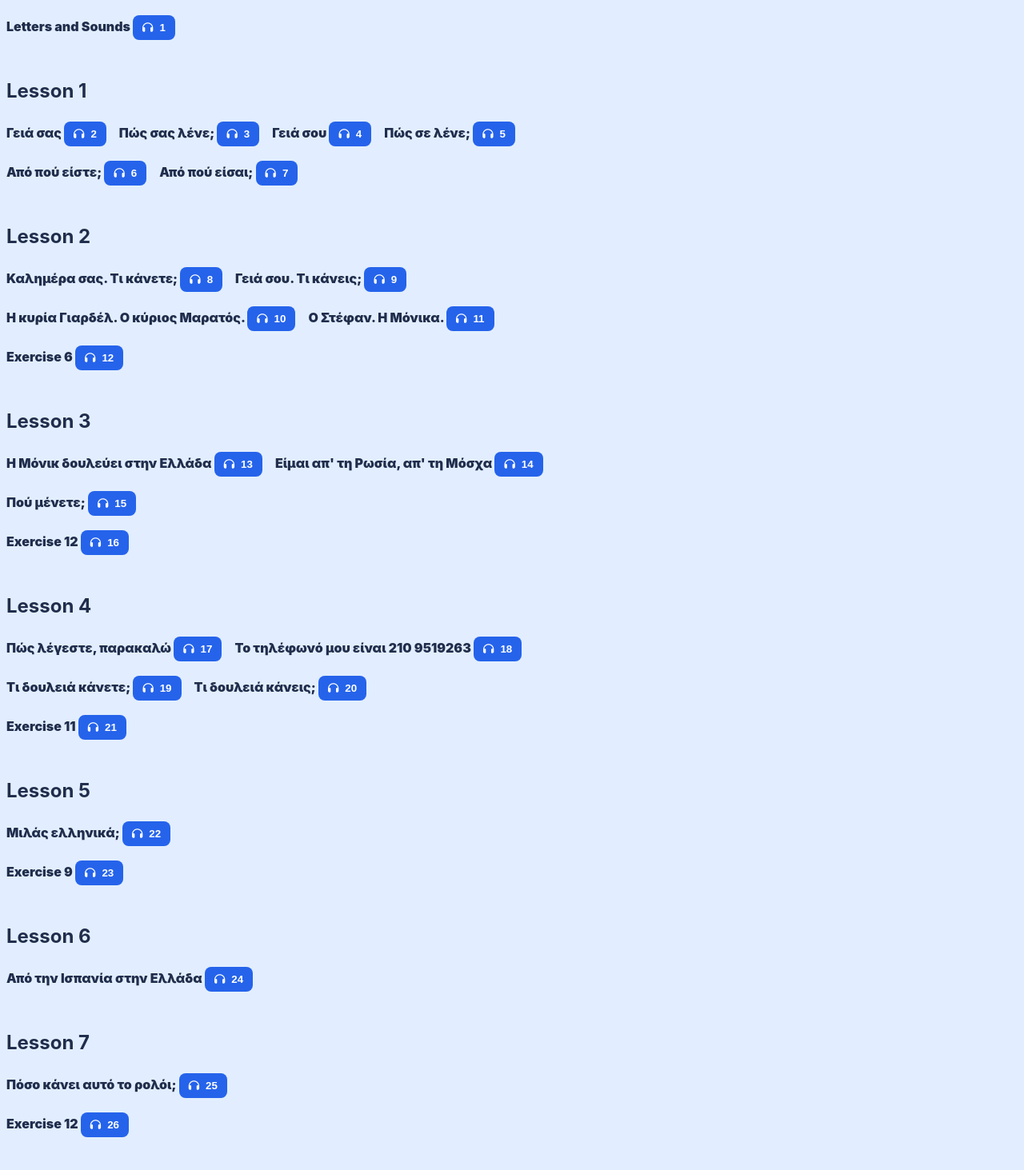
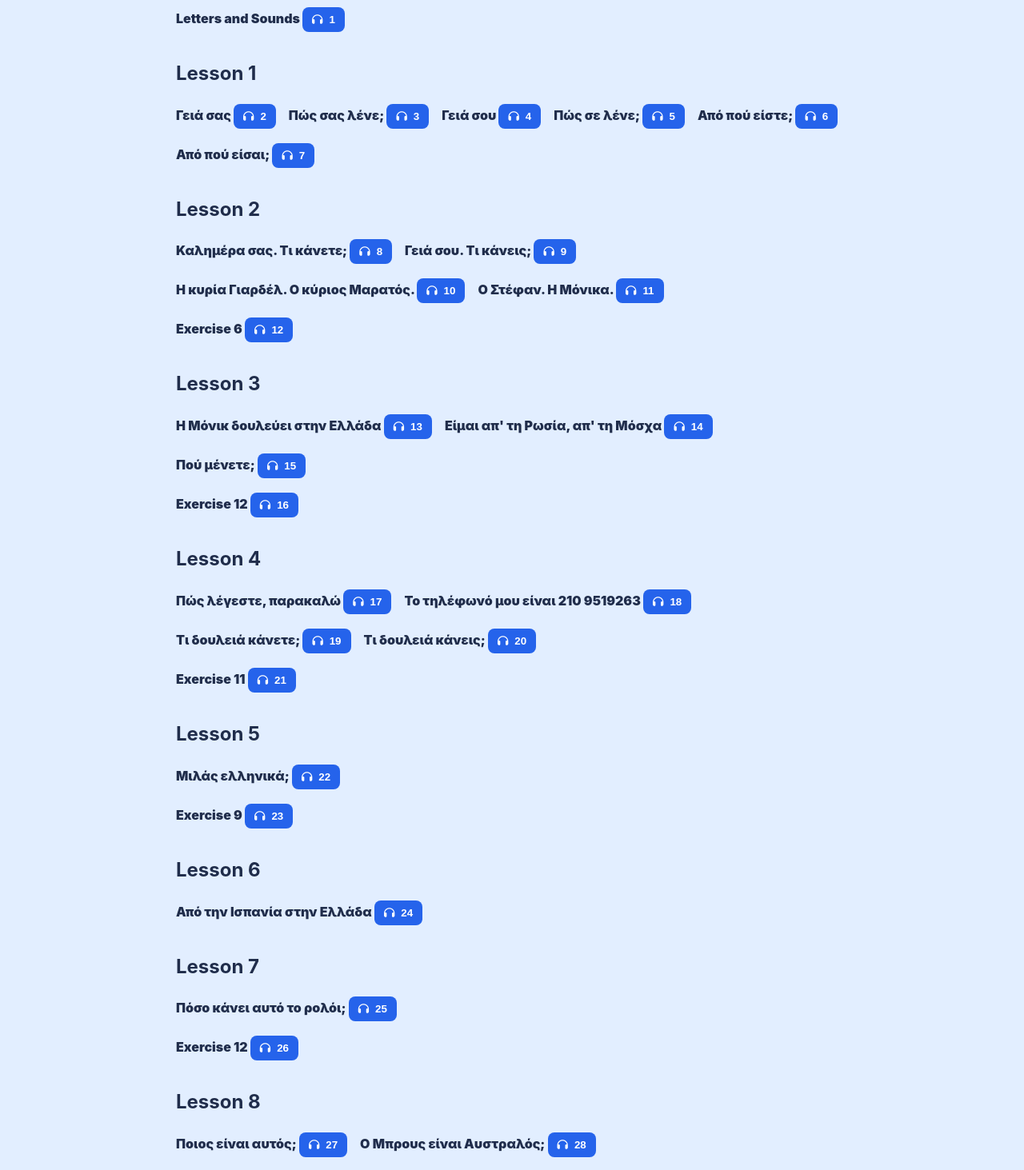
Before and after one commit to Antzy21/greek-audio-lessons, a Vue app: page / in a window 1280 px wide. Shown: the part 120-1583 px from the top of the page at 80% size. Built offline with nearby package versions, Linux system fonts and the light colour scheme.

Commit message:
Use classes for styling

```diff
--- a/src/App.vue
+++ b/src/App.vue
@@ -7,94 +7,94 @@ import AudioPlayer from './components/AudioPlayer.vue'
 
   <h2>Introduction</h2>
 
-  <div>
-    <span>Letters and Sounds <AudioPlayer src="../assets/01-IntroductoryLesson.mp3" buttonText="1" /></span>
+  <div class="lesson">
+    <span class="lesson-title">Letters and Sounds <AudioPlayer src="../assets/01-IntroductoryLesson.mp3" buttonText="1" /></span>
   </div>
 
   <h2>Lesson 1</h2>
 
-  <div>
-    <span>Γειά σας <AudioPlayer src="../assets/02-Lesson1-1.mp3" buttonText="2" /></span>
-    <span>Πώς σας λένε; <AudioPlayer src="../assets/03-Lesson1-2.mp3" buttonText="3" /></span>
-    <span>Γειά σου <AudioPlayer src="../assets/04-Lesson1-3.mp3" buttonText="4" /></span>
-    <span>Πώς σε λένε; <AudioPlayer src="../assets/05-Lesson1-4.mp3" buttonText="5" /></span>
-    <span>Από πού είστε; <AudioPlayer src="../assets/06-Lesson1-5.mp3" buttonText="6" /></span>
-    <span>Από πού είσαι; <AudioPlayer src="../assets/07-Lesson1-6.mp3" buttonText="7" /></span>
+  <div class="lesson">
+    <span class="lesson-title">Γειά σας <AudioPlayer src="../assets/02-Lesson1-1.mp3" buttonText="2" /></span>
+    <span class="lesson-title">Πώς σας λένε; <AudioPlayer src="../assets/03-Lesson1-2.mp3" buttonText="3" /></span>
+    <span class="lesson-title">Γειά σου <AudioPlayer src="../assets/04-Lesson1-3.mp3" buttonText="4" /></span>
+    <span class="lesson-title">Πώς σε λένε; <AudioPlayer src="../assets/05-Lesson1-4.mp3" buttonText="5" /></span>
+    <span class="lesson-title">Από πού είστε; <AudioPlayer src="../assets/06-Lesson1-5.mp3" buttonText="6" /></span>
+    <span class="lesson-title">Από πού είσαι; <AudioPlayer src="../assets/07-Lesson1-6.mp3" buttonText="7" /></span>
   </div>
 
   <h2>Lesson 2</h2>
 
-  <div>
-    <span>Καλημέρα σας. Τι κάνετε; <AudioPlayer src="../assets/08-Lesson2-1.mp3" buttonText="8" /></span>
-    <span>Γειά σου. Τι κάνεις; <AudioPlayer src="../assets/09-Lesson2-2.mp3" buttonText="9" /></span>
-    <span>Η κυρία Γιαρδέλ. Ο κύριος Μαρατός. <AudioPlayer src="../assets/10-Lesson2-3.mp3" buttonText="10" /></span>
-    <span>Ο Στέφαν. Η Μόνικα. <AudioPlayer src="../assets/11-Lesson2-4.mp3" buttonText="11" /></span>
+  <div class="lesson">
+    <span class="lesson-title">Καλημέρα σας. Τι κάνετε; <AudioPlayer src="../assets/08-Lesson2-1.mp3" buttonText="8" /></span>
+    <span class="lesson-title">Γειά σου. Τι κάνεις; <AudioPlayer src="../assets/09-Lesson2-2.mp3" buttonText="9" /></span>
+    <span class="lesson-title">Η κυρία Γιαρδέλ. Ο κύριος Μαρατός. <AudioPlayer src="../assets/10-Lesson2-3.mp3" buttonText="10" /></span>
+    <span class="lesson-title">Ο Στέφαν. Η Μόνικα. <AudioPlayer src="../assets/11-Lesson2-4.mp3" buttonText="11" /></span>
   </div>
 
-  <div>
-    <span>Exercise 6 <AudioPlayer src="../assets/12-Lesson2-5.mp3" buttonText="12" /></span>
+  <div class="lesson">
+    <span class="lesson-title">Exercise 6 <AudioPlayer src="../assets/12-Lesson2-5.mp3" buttonText="12" /></span>
   </div>
 
   <h2>Lesson 3</h2>
 
-  <div>
-    <span>Η Μόνικ δουλεύει στην Ελλάδα <AudioPlayer src="../assets/13-Lesson3-1.mp3" buttonText="13" /></span>
-    <span>Είμαι απ' τη Ρωσία, απ' τη Μόσχα <AudioPlayer src="../assets/14-Lesson3-2.mp3" buttonText="14" /></span>
-    <span>Πού μένετε; <AudioPlayer src="../assets/15-Lesson3-3.mp3" buttonText="15" /></span>
+  <div class="lesson">
+    <span class="lesson-title">Η Μόνικ δουλεύει στην Ελλάδα <AudioPlayer src="../assets/13-Lesson3-1.mp3" buttonText="13" /></span>
+    <span class="lesson-title">Είμαι απ' τη Ρωσία, απ' τη Μόσχα <AudioPlayer src="../assets/14-Lesson3-2.mp3" buttonText="14" /></span>
+    <span class="lesson-title">Πού μένετε; <AudioPlayer src="../assets/15-Lesson3-3.mp3" buttonText="15" /></span>
   </div>
 
-  <div>
-    <span>Exercise 12 <AudioPlayer src="../assets/16-Lesson3-4.mp3" buttonText="16" /></span>
+  <div class="lesson">
+    <span class="lesson-title">Exercise 12 <AudioPlayer src="../assets/16-Lesson3-4.mp3" buttonText="16" /></span>
   </div>
 
   <h2>Lesson 4</h2>
 
-  <div>
-    <span>Πώς λέγεστε, παρακαλώ <AudioPlayer src="../assets/17-Lesson4-1.mp3" buttonText="17" /></span>
-    <span>Το τηλέφωνό μου είναι 210 9519263 <AudioPlayer src="../assets/18-Lesson4-2.mp3" buttonText="18" /></span>
-    <span>Τι δουλειά κάνετε; <AudioPlayer src="../assets/19-Lesson4-3.mp3" buttonText="19" /></span>
-    <span>Τι δουλειά κάνεις; <AudioPlayer src="../assets/20-Lesson4-4.mp3" buttonText="20" /></span>
+  <div class="lesson">
+    <span class="lesson-title">Πώς λέγεστε, παρακαλώ <AudioPlayer src="../assets/17-Lesson4-1.mp3" buttonText="17" /></span>
+    <span class="lesson-title">Το τηλέφωνό μου είναι 210 9519263 <AudioPlayer src="../assets/18-Lesson4-2.mp3" buttonText="18" /></span>
+    <span class="lesson-title">Τι δουλειά κάνετε; <AudioPlayer src="../assets/19-Lesson4-3.mp3" buttonText="19" /></span>
+    <span class="lesson-title">Τι δουλειά κάνεις; <AudioPlayer src="../assets/20-Lesson4-4.mp3" buttonText="20" /></span>
   </div>
 
-  <div>
-    <span>Exercise 11 <AudioPlayer src="../assets/21-Lesson4-5.mp3" buttonText="21" /></span>
+  <div class="lesson">
+    <span class="lesson-title">Exercise 11 <AudioPlayer src="../assets/21-Lesson4-5.mp3" buttonText="21" /></span>
   </div>
 
   <h2>Lesson 5</h2>
 
-  <div>
-    <span>Μιλάς ελληνικά; <AudioPlayer src="../assets/22-Lesson5-1.mp3" buttonText="22" /></span>
+  <div class="lesson">
+    <span class="lesson-title">Μιλάς ελληνικά; <AudioPlayer src="../assets/22-Lesson5-1.mp3" buttonText="22" /></span>
   </div>
 
-  <div>
-    <span>Exercise 9 <AudioPlayer src="../assets/23-Lesson5-2.mp3" buttonText="23" /></span>
+  <div class="lesson">
+    <span class="lesson-title">Exercise 9 <AudioPlayer src="../assets/23-Lesson5-2.mp3" buttonText="23" /></span>
   </div>
 
   <h2>Lesson 6</h2>
 
-  <div>
-    <span>Από την Ισπανία στην Ελλάδα <AudioPlayer src="../assets/24-Lesson6.mp3" buttonText="24" /></span>
+  <div class="lesson">
+    <span class="lesson-title">Από την Ισπανία στην Ελλάδα <AudioPlayer src="../assets/24-Lesson6.mp3" buttonText="24" /></span>
   </div>
 
   <h2>Lesson 7</h2>
 
-  <div>
-    <span>Πόσο κάνει αυτό το ρολόι; <AudioPlayer src="../assets/25-Lesson7-1.mp3" buttonText="25" /></span>
+  <div class="lesson">
+    <span class="lesson-title">Πόσο κάνει αυτό το ρολόι; <AudioPlayer src="../assets/25-Lesson7-1.mp3" buttonText="25" /></span>
   </div>
 
-  <div>
-    <span>Exercise 12 <AudioPlayer src="../assets/26-Lesson7-2.mp3" buttonText="26" /></span>
+  <div class="lesson">
+    <span class="lesson-title">Exercise 12 <AudioPlayer src="../assets/26-Lesson7-2.mp3" buttonText="26" /></span>
   </div>
 
   <h2>Lesson 8</h2>
 
-  <div>
-    <span>Ποιος είναι αυτός; <AudioPlayer src="../assets/27-Lesson8-1.mp3" buttonText="27" /></span>
-    <span>Ο Μπρους είναι Αυστραλός; <AudioPlayer src="../assets/28-Lesson8-2.mp3" buttonText="28" /></span>
+  <div class="lesson">
+    <span class="lesson-title">Ποιος είναι αυτός; <AudioPlayer src="../assets/27-Lesson8-1.mp3" buttonText="27" /></span>
+    <span class="lesson-title">Ο Μπρους είναι Αυστραλός; <AudioPlayer src="../assets/28-Lesson8-2.mp3" buttonText="28" /></span>
   </div>
 
-  <div>
-    <span>Exercise 14 <AudioPlayer src="../assets/29-Lesson8-3.mp3" buttonText="29" /></span>
+  <div class="lesson">
+    <span class="lesson-title">Exercise 14 <AudioPlayer src="../assets/29-Lesson8-3.mp3" buttonText="29" /></span>
   </div>
 
   <footer>
--- a/src/components/AudioPlayer.vue
+++ b/src/components/AudioPlayer.vue
@@ -57,7 +57,7 @@ onUnmounted(() => {
 </script>
 
 <template>
-  <button class="play-btn" :class="{ playing: isPlaying }" @click="togglePlay" :aria-pressed="isPlaying" aria-label="Play or pause audio">
+  <button class="audio-btn" :class="{ playing: isPlaying }" @click="togglePlay" :aria-pressed="isPlaying" aria-label="Play or pause audio">
     <i class="fa-sharp fa-solid fa-headphones"></i>{{ buttonText }}
   </button>
   <audio ref="audio" :src="src"></audio>
--- a/src/styles.css
+++ b/src/styles.css
@@ -14,10 +14,10 @@ body {
   user-select: none;
   background-color: var(--very-light-blue);
   line-height: 2rem;
-  margin-right: 0;
+  margin: 0 auto;
 }
 
-button {
+.audio-btn {
   background-color: var(--blue);
   color: #ffffff;
   font-weight: 700;
@@ -28,27 +28,24 @@ button {
   gap: 0.5rem;
 }
 
-button:hover {
+.audio-btn:hover {
   background-color: var(--deep-blue);
 }
 
-button.playing {
+.audio-btn.playing {
   background-color: var(--deep-blue);
 }
 
-h2 {
-  margin-top: 2rem;
+.lesson {
+  display: flex;
+  flex-wrap: wrap;
+  gap: 0 1rem;
 }
 
-span {
+.lesson-title {
+  flex: 0 0 auto;
   font-weight: 1000;
-  margin-right: 1rem;
   margin-bottom: 1rem;
-  display: inline-block;
-}
-
-hr {
-  color: #ddd;
 }
 
 .fa-headphones {
```
